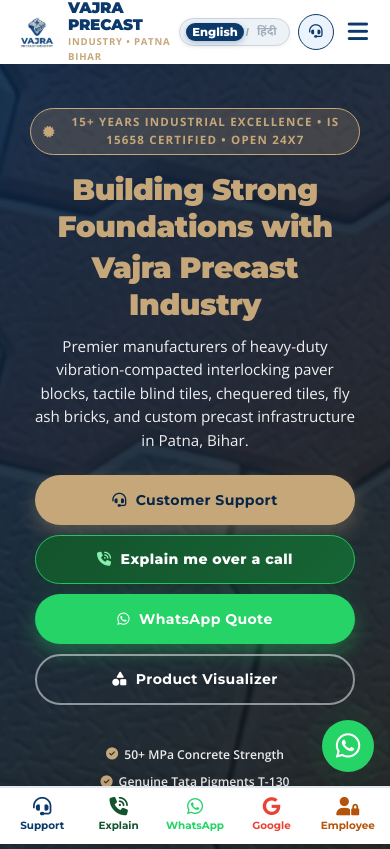
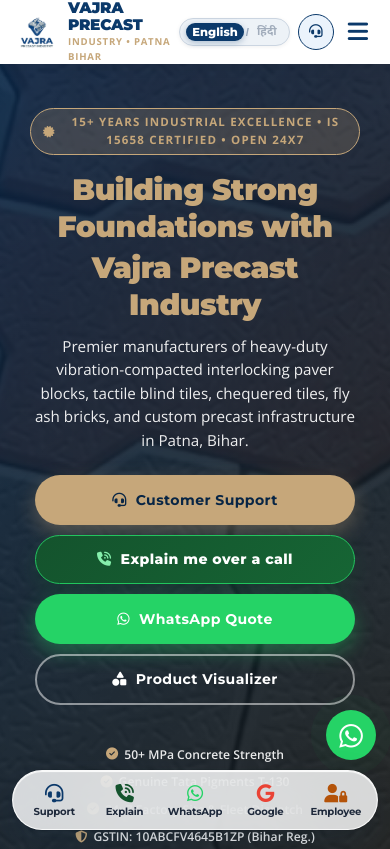
Before and after one commit to vajraprecastindustry/Vajra-Precast-Industry, a plain HTML site: page index.html in a window 390 px wide. Shown: the top 849 px of the page. Drawn offline with nearby package versions, Linux system fonts and the light colour scheme.

Commit message:
Update index.html

```diff
--- a/index.html
+++ b/index.html
@@ -128,10 +128,10 @@
             background-color: var(--bg-light);
             overflow-x: hidden;
             line-height: 1.6;
-            padding-bottom: 74px; /* Space for mobile sticky bottom dock */
-        }
-
-        @media (min-width: 769px) {
+            padding-bottom: calc(84px + env(safe-area-inset-bottom, 0px)); /* Space for floating bottom dock */
+        }
+
+        @media (min-width: 1025px) {
             body {
                 padding-bottom: 0;
             }
@@ -1744,16 +1744,16 @@
         /* --- Floating WhatsApp Button --- */
         .whatsapp-float {
             position: fixed;
-            width: 56px;
-            height: 56px;
-            bottom: 82px;
+            width: 54px;
+            height: 54px;
+            bottom: calc(86px + env(safe-area-inset-bottom, 0px));
             right: 18px;
             background-color: var(--whatsapp-green);
             color: #FFFFFF;
             border-radius: 50%;
             text-align: center;
-            font-size: 32px;
-            box-shadow: 0 4px 18px rgba(37, 211, 102, 0.45);
+            font-size: 30px;
+            box-shadow: 0 6px 22px rgba(37, 211, 102, 0.45);
             z-index: 990;
             display: flex;
             align-items: center;
@@ -1763,7 +1763,7 @@
             animation: pulse 2s infinite;
         }
 
-        @media (min-width: 769px) {
+        @media (min-width: 1025px) {
             .whatsapp-float {
                 bottom: 30px;
                 right: 30px;
@@ -1778,26 +1778,44 @@
             transform: scale(1.1);
         }
 
-        /* --- Mobile Bottom Sticky Action Dock (< 768px) --- */
+        /* --- Apple iOS Style Floating Translucent Dock (Phone, Tablet, Dual-Screen) --- */
         .mobile-sticky-bar {
             position: fixed;
-            bottom: 0;
-            left: 0;
-            right: 0;
-            height: 62px;
-            background: #FFFFFF;
-            border-top: 2px solid var(--border-color);
+            bottom: calc(14px + env(safe-area-inset-bottom, 0px));
+            left: 50%;
+            transform: translateX(-50%);
+            width: calc(100% - 24px);
+            max-width: 420px;
+            height: 60px;
+            background: rgba(255, 255, 255, 0.82);
+            backdrop-filter: blur(24px) saturate(190%);
+            -webkit-backdrop-filter: blur(24px) saturate(190%);
+            border: 1px solid rgba(255, 255, 255, 0.85);
+            border-radius: 36px;
             display: flex;
             align-items: center;
             justify-content: space-around;
-            z-index: 980;
-            box-shadow: 0 -3px 12px rgba(0, 0, 0, 0.08);
-            padding: 0 4px;
-        }
-
-        @media (min-width: 769px) {
+            z-index: 995;
+            box-shadow: 0 16px 38px rgba(7, 37, 69, 0.16),
+                        0 3px 10px rgba(0, 0, 0, 0.05),
+                        0 0 0 1px rgba(0, 0, 0, 0.06),
+                        inset 0 1px 1px rgba(255, 255, 255, 0.95);
+            padding: 3px 6px;
+            box-sizing: border-box;
+            transition: all 0.3s cubic-bezier(0.16, 1, 0.3, 1);
+        }
+
+        @media (min-width: 1025px) {
             .mobile-sticky-bar {
                 display: none;
+            }
+        }
+
+        @media (max-width: 360px) {
+            .mobile-sticky-bar {
+                width: calc(100% - 14px);
+                padding: 3px 2px;
+                height: 56px;
             }
         }
 
@@ -1808,18 +1826,37 @@
             align-items: center;
             justify-content: center;
             text-decoration: none;
-            color: var(--text-dark);
-            font-size: 0.65rem;
+            font-size: 0.63rem;
             font-family: 'Montserrat', 'Noto Sans Devanagari', sans-serif;
             font-weight: 700;
             gap: 2px;
             height: 100%;
             min-width: 0;
-            padding: 4px 2px;
+            padding: 3px 1px;
+            border-radius: 24px;
+            cursor: pointer;
+            -webkit-tap-highlight-color: transparent;
+            user-select: none;
+            -webkit-user-select: none;
+            transition: transform 0.15s ease, background-color 0.15s ease;
+        }
+
+        .mobile-action-btn:active {
+            transform: scale(0.92);
+            background: rgba(0, 0, 0, 0.06);
         }
 
         .mobile-action-btn i {
             font-size: 1.15rem;
+            height: 22px;
+            display: flex;
+            align-items: center;
+            justify-content: center;
+            transition: transform 0.2s ease;
+        }
+
+        .mobile-action-btn:hover i {
+            transform: translateY(-1px);
         }
 
         .mobile-action-btn span {
@@ -1827,25 +1864,38 @@
             overflow: hidden;
             text-overflow: ellipsis;
             max-width: 100%;
-        }
-
-        .mobile-action-btn.call-btn {
+            letter-spacing: -0.2px;
+            color: #1E293B;
+            line-height: 1.1;
+        }
+
+        @media (max-width: 360px) {
+            .mobile-action-btn span {
+                font-size: 0.58rem;
+            }
+            .mobile-action-btn i {
+                font-size: 1.05rem;
+                height: 20px;
+            }
+        }
+
+        .mobile-action-btn.call-btn i {
             color: var(--primary-blue);
         }
 
-        .mobile-action-btn.explain-btn {
+        .mobile-action-btn.explain-btn i {
             color: #14532D;
         }
 
-        .mobile-action-btn.wa-btn {
+        .mobile-action-btn.wa-btn i {
             color: var(--whatsapp-green);
         }
 
-        .mobile-action-btn.google-btn {
+        .mobile-action-btn.google-btn i {
             color: #EA4335;
         }
 
-        .mobile-action-btn.erp-btn {
+        .mobile-action-btn.erp-btn i {
             color: #B45309;
         }
 
@@ -2063,19 +2113,15 @@
 
         /* Mobile Sticky Dock Safe Areas */
         @media (max-width: 768px) {
-            .mobile-sticky-bar {
-                height: calc(58px + env(safe-area-inset-bottom, 0px));
-                padding-bottom: env(safe-area-inset-bottom, 0px);
-            }
             .whatsapp-float {
-                bottom: calc(72px + env(safe-area-inset-bottom, 0px));
-                right: 16px;
-                width: 52px;
-                height: 52px;
-                font-size: 28px;
+                bottom: calc(84px + env(safe-area-inset-bottom, 0px));
+                right: 14px;
+                width: 50px;
+                height: 50px;
+                font-size: 27px;
             }
             body {
-                padding-bottom: calc(68px + env(safe-area-inset-bottom, 0px));
+                padding-bottom: calc(84px + env(safe-area-inset-bottom, 0px));
             }
         }
 
@@ -2765,25 +2811,25 @@
         <i class="fab fa-whatsapp"></i>
     </a>
 
-    <!-- Mobile-Focused Sticky Bottom Action Dock (< 768px) -->
-    <div class="mobile-sticky-bar">
-        <a href="tel:+916206164368" class="mobile-action-btn call-btn">
+    <!-- Apple iOS Style Floating Translucent Dock (Phone, Tablet, Dual-Screen) -->
+    <div class="mobile-sticky-bar" role="navigation" aria-label="Mobile Bottom Navigation">
+        <a href="tel:+916206164368" class="mobile-action-btn call-btn" title="Call Customer Support (+91 62061 64368)" aria-label="Call Customer Support">
             <i class="fas fa-headset"></i>
             <span data-i18n="mob_call">Support</span>
         </a>
-        <a href="tel:+916206164368" class="mobile-action-btn explain-btn">
+        <a href="tel:+916206164368" class="mobile-action-btn explain-btn" title="Explain Products Over a Call" aria-label="Explain Products Over a Call">
             <i class="fas fa-phone-volume"></i>
             <span data-i18n="mob_explain">Explain</span>
         </a>
-        <a href="https://wa.me/916206164368?text=Customer%3A%0AHello%20Vajra%20Precast%2C%20I%20would%20like%20to%20get%20rates%20for%20precast%20products.%0A%0APlease%20Call%20me%0A%E0%A4%95%E0%A5%89%E0%A4%B2%20%E0%A4%95%E0%A4%B0%E0%A5%87%E0%A4%82" target="_blank" rel="noopener noreferrer" class="mobile-action-btn wa-btn">
+        <a href="https://wa.me/916206164368?text=Customer%3A%0AHello%20Vajra%20Precast%2C%20I%20would%20like%20to%20get%20rates%20for%20precast%20products.%0A%0APlease%20Call%20me%0A%E0%A4%95%E0%A5%89%E0%A4%B2%20%E0%A4%95%E0%A4%B0%E0%A5%87%E0%A4%82" target="_blank" rel="noopener noreferrer" class="mobile-action-btn wa-btn" title="Send WhatsApp Inquiry" aria-label="WhatsApp Inquiry">
             <i class="fab fa-whatsapp"></i>
             <span data-i18n="mob_wa">WhatsApp</span>
         </a>
-        <a href="https://share.google/hUYS0YOORTFmH1Z55" target="_blank" rel="noopener noreferrer" class="mobile-action-btn google-btn" title="View Vajra Precast on Google">
+        <a href="https://share.google/hUYS0YOORTFmH1Z55" target="_blank" rel="noopener noreferrer" class="mobile-action-btn google-btn" title="View Vajra Precast on Google Maps & Reviews" aria-label="Google Business Profile">
             <i class="fab fa-google"></i>
             <span data-i18n="mob_google">Google</span>
         </a>
-        <a href="https://vajra-precast-erp.pages.dev/login" target="_blank" rel="noopener noreferrer" class="mobile-action-btn erp-btn" title="Vajra ERP Employee Login">
+        <a href="https://vajra-precast-erp.pages.dev/login" target="_blank" rel="noopener noreferrer" class="mobile-action-btn erp-btn" title="Vajra ERP Employee Login" aria-label="Employee ERP Portal Login">
             <i class="fas fa-user-lock"></i>
             <span data-i18n="mob_employee">Employee</span>
         </a>
@@ -3220,7 +3266,7 @@
 
             // Mobile Dock
             "mob_call": { "en": "Support", "hi": "सपोर्ट" },
-            "mob_explain": { "en": "Explain", "hi": "फ़ोन पर समझें" },
+            "mob_explain": { "en": "Explain", "hi": "समझाएं" },
             "mob_wa": { "en": "WhatsApp", "hi": "व्हाट्सएप" },
             "mob_google": { "en": "Google", "hi": "गूगल" },
             "mob_employee": { "en": "Employee", "hi": "कर्मचारी" }
```
